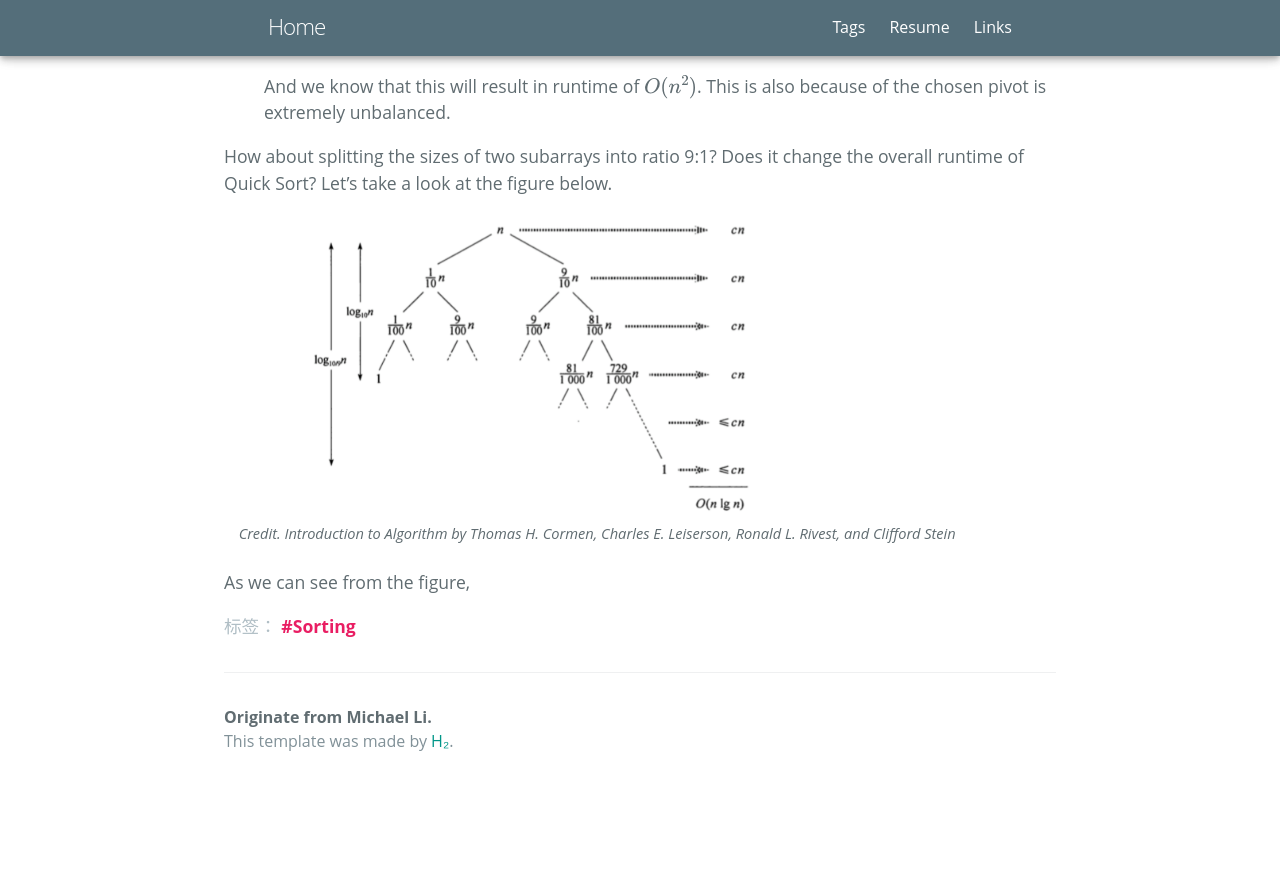
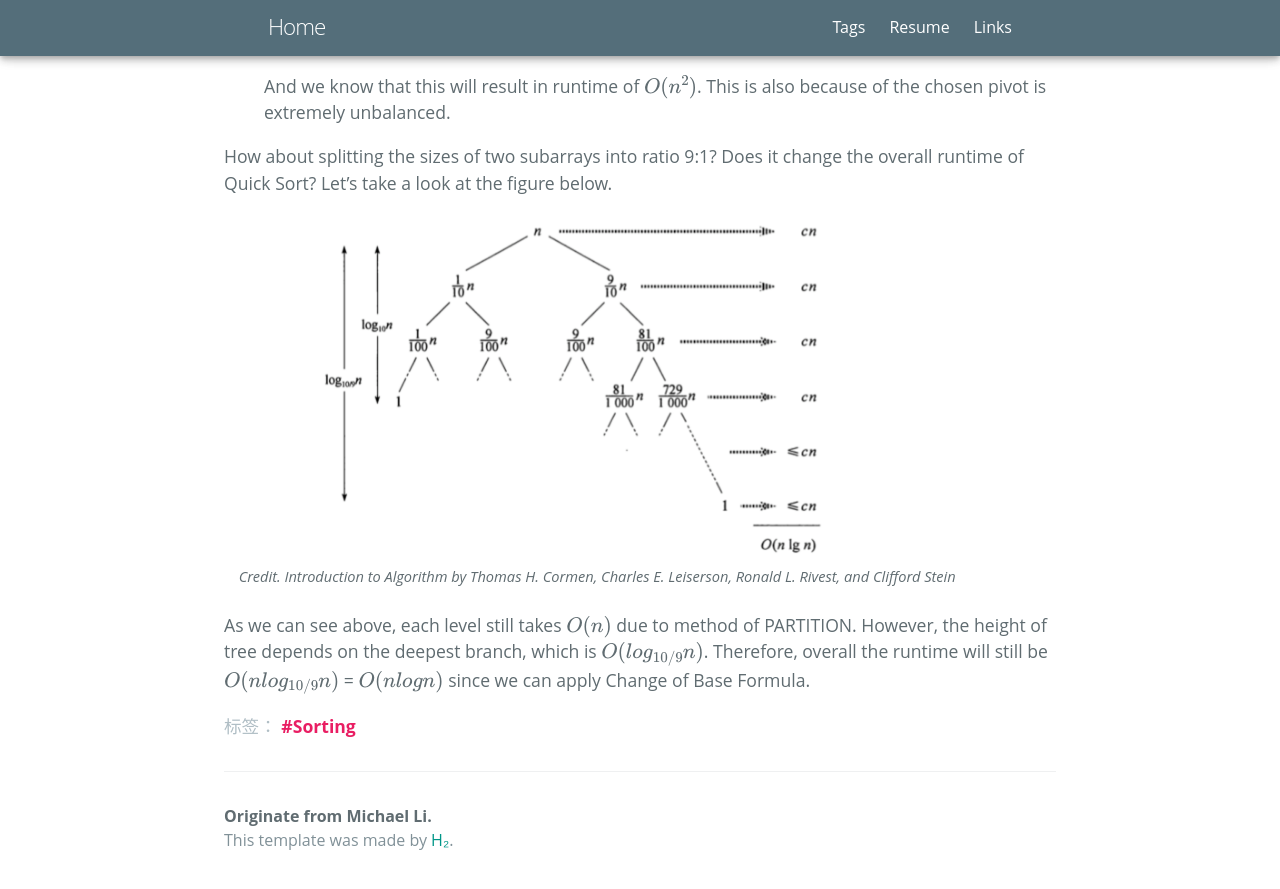
Before and after one commit to zl323/zl323.github.io, a Jekyll site: the page built from _posts/2020-05-14-Quick-Sort.md, in a window 1280 px wide and 900 px high, scrolled down 1542 px. Shown: the top 889 px of the window. Built offline with Jekyll 4.4.1, drawn with Linux system fonts in a browser that asks for light colours; some web fonts are replaced; formulas are drawn with MathJax 3; before the commit the page ends 2343 px from its top, so only the background shows below that.

Commit message:
edit quick sort

```diff
--- a/_posts/2020-05-14-Quick-Sort.md
+++ b/_posts/2020-05-14-Quick-Sort.md
@@ -55,8 +55,8 @@ And we know that this will result in runtime of $O(n^2)$. This is also because o
 How about splitting the sizes of two subarrays into ratio 9:1? Does it change the overall runtime of Quick Sort? Let's take a look at the figure below.
 
 <figure>
-    <img src="https://zl323.github.io/assets/postImg/quickSort1.png" alt="useful image" height="70%" width="70%">
+    <img src="https://zl323.github.io/assets/postImg/quickSort1.png" alt="useful image" height="80%" width="80%">
     <figcaption>Credit. Introduction to Algorithm by Thomas H. Cormen, Charles E. Leiserson, Ronald L. Rivest, and Clifford Stein</figcaption>
 </figure>
 
-As we can see from the figure,
+As we can see above, each level still takes $O(n)$ due to method of PARTITION. However, the height of tree depends on the deepest branch, which is $O(log_{10/9}n)$. Therefore, overall the runtime will still be $O(nlog_{10/9}n)$ = $O(nlogn)$ since we can apply Change of Base Formula.
```
